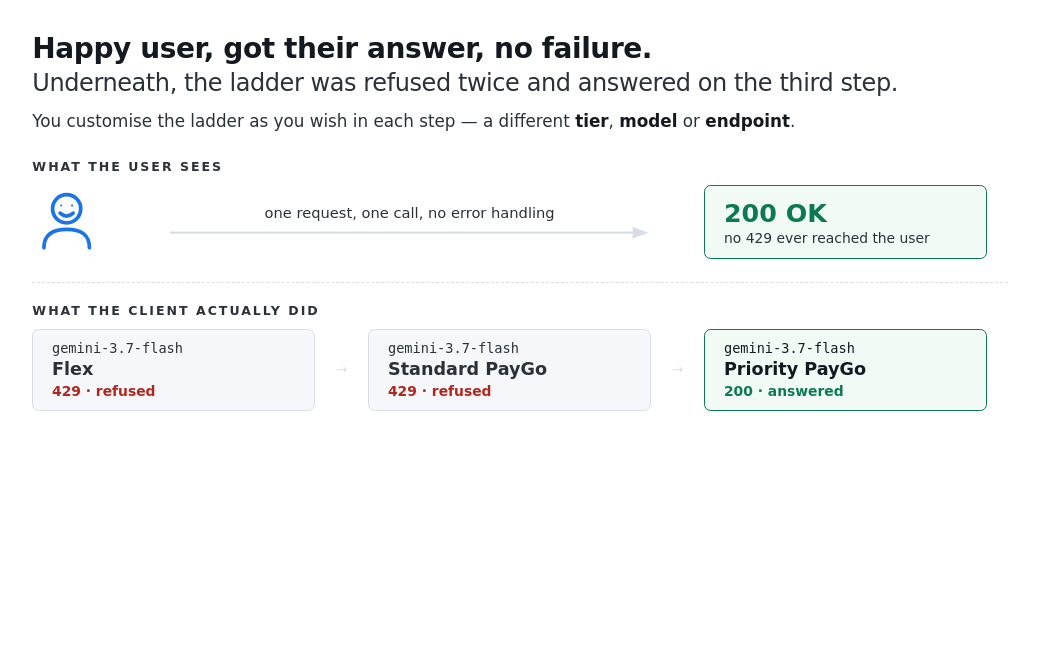
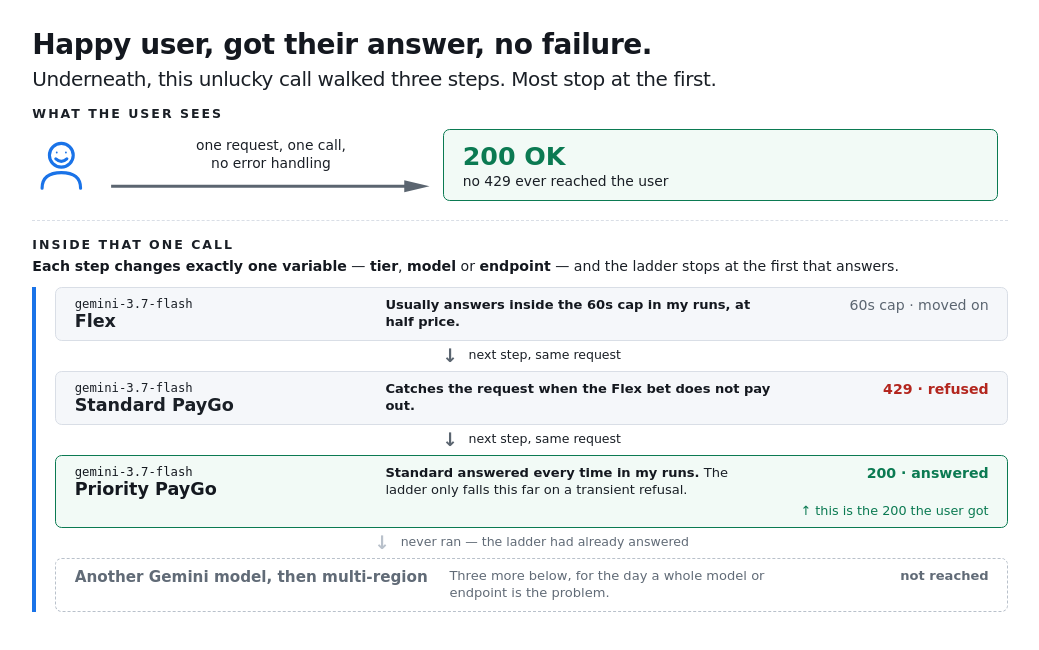
Before and after one commit to eilonbar/gemini-play-smart, a plain HTML site: page docs/concept.html in a window 1280 px wide. Shown: the whole page, without its empty margins (13-1052 px from the left). Drawn offline with Linux system fonts and the light colour scheme.

Commit message:
Redraw the concept figure to match what the runs actually show
The figure had Flex and Standard both returning 429 and Priority rescuing the
call. Nothing in the repo supports that. bench-run5-n20 has all six steps at
20/20, the organic-429 column in bench-ladder-n3 is empty on every row, and
bench_ladder.py manufactures its refusals by swapping the tier for
`dedicated`. Drawn that way the figure read as a reliability ranking of the
three consumption options, and argued against the article's own case for
spending a minute on Flex.

Step 1 does not fail by refusal. classify() in errors.py returns ADVANCE for a
timeout exactly as it does for a 429, so the designed outcome of a Flex step is
running out its 60s budget -- the wager, not a capacity problem. Flex now reads
"60s cap - moved on" in grey rather than red, which leaves one refusal in the
frame instead of two.

Each rung carries a line saying what it is for, so the drawing says why the
ladder is shaped this way and not only what happened on one unlucky call. Bold
marks the measured claim, regular the design rationale.

A fourth rung, dashed and faded: the alternative-model and multi-region steps,
marked not reached. The ladder is six steps, not three, and those two are the
only place the figure can show the model and endpoint variables the note
promises. "Not reached" is itself a result.

The note now reads "each step changes exactly one variable", which is the
phrasing already used in steps.py, README.md, ARTICLE.md and index.html. It
said "the client changes", which named an object that does not exist -- the
class is CapacityLadder -- and implied the caller does the switching at call
time.

Layout goes from three lanes side by side to a vertical rail that brackets the
rungs into the single call drawn above them; without it they read as separate
requests the user waited through. 800x336pt to 800x490pt, with each rung split
into three columns so the figure stays short enough to sit in a column of
prose. concept_linkedin.html is a 4:5 sibling of the same copy for social, at
2400x3000.

Alt text in README.md and ARTICLE.md is rewritten -- both described a figure
with two refusals -- along with the caption under the article's figure.

```diff
--- a/docs/concept.html
+++ b/docs/concept.html
@@ -2,73 +2,73 @@
 <html lang="en">
 <head>
 <meta charset="utf-8">
-<title>Play Smart — one answer, three lanes tried</title>
+<title>Play Smart — one answer, four steps offered, three walked</title>
 <style>
   :root {
     --ink:   #14181f;
-    --muted: #2b3138;
+    --muted: #1a1f26;
     --line:  #d9dee6;
+    --arrow: #5b6570;
     --accent:#1a73e8;
     --warn:  #b3261e;
     --wash:  #f5f7fa;
     --good:  #0b7a52;
   }
 
-  @page { size: 800pt 336pt; margin: 0; }
+  /* Landscape, for the README, the article and Medium -- all of which render
+     an image about 900px wide in a column of text, so this has to stay short
+     enough not to push the prose off the screen. The 4:5 portrait sibling for
+     social is docs/concept_linkedin.html; the two carry the same copy and
+     should be edited together. */
+  @page { size: 800pt 490pt; margin: 0; }
 
   * { box-sizing: border-box; }
 
   /* WeasyPrint's flexbox support is partial, so the layout is built from
-     inline-blocks at fixed widths. The answer box is deliberately the same
-     width as a lane and sits directly above the lane that produced it. */
+     inline-blocks at fixed widths. */
   body {
     margin: 0;
-    padding: 24pt 34pt 20pt;
-    width: 800pt; height: 336pt;
+    padding: 22pt 34pt;
+    width: 800pt; height: 490pt;
     font-family: "DejaVu Sans", sans-serif;
     color: var(--ink);
     background: #fff;
   }
 
   h1 {
-    margin: 0 0 9pt;
-    font-size: 21pt; line-height: 1.18; font-weight: 700;
+    margin: 0 0 10pt;
+    font-size: 21pt; line-height: 1.16; font-weight: 700;
     letter-spacing: -0.015em;
   }
 
-  h1 .dim { font-size: 18pt; color: var(--muted); font-weight: 400; }
-
-  .deck {
-    margin: 0 0 19pt;
-    font-size: 12.6pt; line-height: 1.4; color: var(--muted);
-    max-width: 730pt;
+  h1 .dim {
+    display: block; margin-top: 4pt;
+    font-size: 15pt; line-height: 1.28; color: var(--muted); font-weight: 400;
   }
-
-  .deck b { color: var(--ink); font-weight: 700; }
 
   .tier-label {
     font-size: 9.4pt; font-weight: 700; letter-spacing: 0.16em;
     text-transform: uppercase; color: var(--muted);
-    margin-bottom: 8pt;
+    margin-bottom: 6pt;
   }
 
   .band { font-size: 0; }
 
-  .band .cell { display: inline-block; vertical-align: middle; font-size: 10pt; }
+  .band .cell { display: inline-block; vertical-align: middle; }
 
-  /* ---------- above the line: the caller ---------- */
-  .who { width: 62pt; }
+  /* ---------- above the line: one call in, one answer out ---------- */
+  .who { width: 50pt; }
 
-  .flow { width: 442pt; text-align: center; }
+  .flow { width: 258pt; text-align: center; }
 
-  .flow .txt { font-size: 11pt; color: var(--muted); }
+  .flow .txt { font-size: 10.4pt; line-height: 1.3; color: var(--muted); }
 
-  .flow svg { display: block; margin: 4pt auto 0; }
+  .flow svg { display: block; margin: 5pt auto 0; }
 
   .answer {
-    width: 212pt;
+    width: 416pt;
     border: 1.4pt solid var(--good); border-radius: 5pt;
-    padding: 9pt 14pt; background: #f2faf6;
+    padding: 8pt 14pt; background: #f2faf6;
   }
 
   .answer .big { font-size: 19pt; font-weight: 700; color: var(--good); }
@@ -77,27 +77,58 @@
 
   /* ---------- the waterline ---------- */
   .waterline {
-    margin: 17pt 0 15pt;
+    margin: 14pt 0 12pt;
     border: 0; border-top: 1.2pt dashed var(--line);
   }
 
+  .under-note {
+    margin: -2pt 0 8pt; font-size: 10.6pt; line-height: 1.35; color: var(--muted);
+  }
+
+  .under-note b { color: var(--ink); font-weight: 700; }
+
   /* ---------- below the line: the ladder ---------- */
+  /* The rail is the point of the lower half: it brackets every attempt into
+     the single call drawn above them. Without it the steps read as separate
+     requests the user waited through. */
+  .inside {
+    border-left: 3pt solid var(--accent);
+    padding-left: 14pt;
+  }
+
   .lane {
-    width: 212pt;
+    width: 715pt;
     border: 1pt solid var(--line); border-radius: 5pt;
-    padding: 8pt 14pt; background: var(--wash);
+    padding: 7pt 14pt; background: var(--wash);
+  }
+
+  /* three columns per rung: which step, why it is there, what it returned.
+     The middle column is what the short landscape format buys -- stacked
+     under the name it would cost another 100pt of height. */
+  .lane .row { font-size: 0; }
+
+  .lane .left { display: inline-block; width: 34%; vertical-align: top; }
+
+  .lane .mid {
+    display: inline-block; width: 44%; vertical-align: top;
+    padding-right: 12pt;
+    font-size: 9.8pt; line-height: 1.3; color: var(--muted);
+  }
+
+  .lane .mid b { color: var(--ink); font-weight: 700; }
+
+  .lane .verdict {
+    display: inline-block; width: 22%; vertical-align: top;
+    text-align: right;
+    font-size: 10.6pt; font-weight: 700; color: var(--warn);
   }
 
   .lane .model {
     font-family: "DejaVu Sans Mono", monospace;
-    font-size: 10.2pt; color: var(--muted); margin-bottom: 2pt;
+    font-size: 9.2pt; color: var(--muted); margin-bottom: 1pt;
   }
 
-  .lane .name {
-    font-size: 13.2pt; font-weight: 700; color: var(--muted);
-  }
-
-  .lane .verdict { font-size: 10.4pt; font-weight: 700; color: var(--warn); margin-top: 3pt; }
+  .lane .name { font-size: 13.2pt; font-weight: 700; color: var(--muted); }
 
   .lane.win { border-color: var(--good); border-width: 1.4pt; background: #f2faf6; }
 
@@ -106,26 +137,56 @@
 
   .lane.win .verdict { color: var(--good); }
 
-  .hop { width: 40pt; text-align: center; color: var(--line); font-size: 20pt; }
+  /* step 1 does not fail by refusal -- it runs out of its 60s budget, which is
+     the wager, not a capacity problem. Not red. */
+  .lane .verdict.soft { color: var(--arrow); font-weight: 400; }
 
-  /* ---------- footer ---------- */
-  .foot { margin-top: 18pt; font-size: 11.3pt; color: var(--muted); }
+  /* the one line that ties the bottom of the figure back to the top */
+  .lane .tieback {
+    margin-top: 3pt; text-align: right;
+    font-size: 9.6pt; color: var(--good);
+  }
 
-  .foot b { color: var(--ink); }
+  .lane.pending {
+    border-style: dashed; border-color: #b9c1cb; background: #fff;
+  }
+
+  .lane.pending .name { font-size: 11.4pt; color: #616b77; }
+
+  /* the longest label in the figure -- borrow from the middle column, which
+     has the shortest caption, rather than let it wrap */
+  .lane.pending .left { width: 41%; }
+
+  .lane.pending .mid { width: 37%; }
+
+  .lane.pending .mid,
+  .lane.pending .verdict { color: #616b77; font-size: 9.8pt; }
+
+  .hop {
+    width: 715pt; text-align: center;
+    color: var(--arrow); font-size: 14pt; font-weight: 700; line-height: 1;
+    margin: 4pt 0;
+  }
+
+  .hop .why {
+    font-size: 9.4pt; font-weight: 400; color: var(--muted); margin-left: 8pt;
+    vertical-align: 2pt;
+  }
+
+  .hop.pending { color: #b9c1cb; }
+
+  .hop.pending .why { color: #616b77; }
 </style>
 </head>
 <body>
 
-<h1>Happy user, got their answer, no failure.<br>
-<span class="dim">Underneath, the ladder was refused twice and answered on the third step.</span></h1>
-
-<p class="deck">You customise the ladder as you wish in each step &mdash;
-  a different <b>tier</b>, <b>model</b> or <b>endpoint</b>.</p>
+<h1>Happy user, got their answer, no failure.
+<span class="dim">Underneath, this unlucky call walked three steps. Most stop at the first.</span></h1>
 
 <div class="tier-label">What the user sees</div>
 <div class="band">
   <span class="cell who">
-    <svg width="52pt" height="52pt" viewBox="0 0 64 64" fill="none"
+    <svg width="44pt" height="44pt" viewBox="0 0 64 64" fill="none"
          stroke="#1a73e8" stroke-width="3.4" stroke-linecap="round">
       <circle cx="32" cy="21" r="13"/>
       <circle cx="27" cy="18" r="1" fill="#1a73e8" stroke="none"/>
@@ -135,10 +196,10 @@
     </svg>
   </span>
   <span class="cell flow">
-    <span class="txt">one request, one call, no error handling</span>
-    <svg width="360pt" height="10pt" viewBox="0 0 360 10">
-      <line x1="0" y1="5" x2="348" y2="5" stroke="#d9dee6" stroke-width="1.6"/>
-      <polygon points="347,0.5 359,5 347,9.5" fill="#d9dee6"/>
+    <span class="txt">one request, one call,<br>no error handling</span>
+    <svg width="240pt" height="11pt" viewBox="0 0 240 11">
+      <line x1="0" y1="5.5" x2="221" y2="5.5" stroke="#5b6570" stroke-width="2.2"/>
+      <polygon points="220,1 239,5.5 220,10" fill="#5b6570"/>
     </svg>
   </span>
   <span class="cell answer">
@@ -149,25 +210,55 @@
 
 <hr class="waterline">
 
-<div class="tier-label">What the client actually did</div>
-<div class="band">
-  <span class="cell lane">
-    <div class="model">gemini-3.7-flash</div>
+<div class="tier-label">Inside that one call</div>
+<p class="under-note"><b>Each step changes exactly one variable</b> &mdash; <b>tier</b>,
+  <b>model</b> or <b>endpoint</b> &mdash; and the ladder stops at the first that answers.</p>
+
+<div class="inside">
+  <div class="lane">
+    <div class="row">
+      <span class="left">
+        <span class="model">gemini-3.7-flash</span>
         <div class="name">Flex</div>
-    <div class="verdict">429 &middot; refused</div>
       </span>
-  <span class="cell hop">&#8594;</span>
-  <span class="cell lane">
-    <div class="model">gemini-3.7-flash</div>
+      <span class="mid"><b>Usually answers inside the 60s cap in my runs, at half price.</b></span>
+      <span class="verdict soft">60s cap &middot; moved on</span>
+    </div>
+  </div>
+  <div class="hop">&#8595;<span class="why">next step, same request</span></div>
+  <div class="lane">
+    <div class="row">
+      <span class="left">
+        <span class="model">gemini-3.7-flash</span>
         <div class="name">Standard PayGo</div>
-    <div class="verdict">429 &middot; refused</div>
       </span>
-  <span class="cell hop">&#8594;</span>
-  <span class="cell lane win">
-    <div class="model">gemini-3.7-flash</div>
+      <span class="mid"><b>Catches the request when the Flex bet does not pay out.</b></span>
+      <span class="verdict">429 &middot; refused</span>
+    </div>
+  </div>
+  <div class="hop">&#8595;<span class="why">next step, same request</span></div>
+  <div class="lane win">
+    <div class="row">
+      <span class="left">
+        <span class="model">gemini-3.7-flash</span>
         <div class="name">Priority PayGo</div>
-    <div class="verdict">200 &middot; answered</div>
       </span>
+      <span class="mid"><b>Standard answered every time in my runs.</b> The ladder only
+        falls this far on a transient refusal.</span>
+      <span class="verdict">200 &middot; answered</span>
+    </div>
+    <div class="tieback">&#8593; this is the 200 the user got</div>
+  </div>
+  <div class="hop pending">&#8595;<span class="why">never ran &mdash; the ladder had already answered</span></div>
+  <div class="lane pending">
+    <div class="row">
+      <span class="left">
+        <div class="name">Another Gemini model, then multi-region</div>
+      </span>
+      <span class="mid">Three more below, for the day a whole model or endpoint is the problem.</span>
+      <span class="verdict">not reached</span>
+    </div>
+  </div>
 </div>
 
 </body>
```
Also changed, not shown: docs/concept_linkedin.html (added, +247 -0 lines), docs/concept.png, docs/concept_linkedin.png (added), 2 other files. Lines whose indentation alone changed are shown as unchanged.
